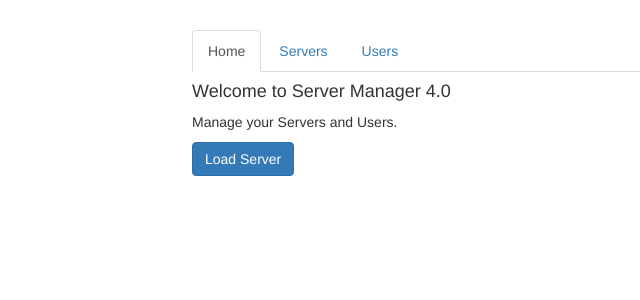
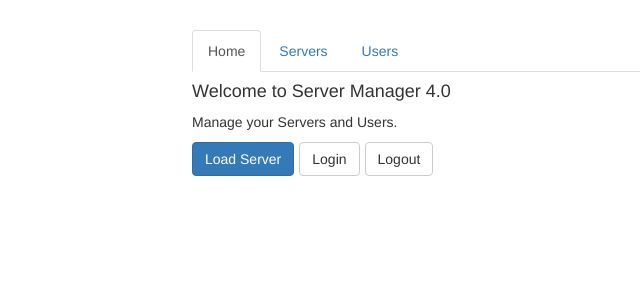
Before and after one commit to NovaBG03/routing, an Angular app: page / in a window 1280 px wide. Shown: the top 300 px of the page, without its empty margins (73-713 px from the left). Built offline with nearby package versions, Linux system fonts and the light colour scheme.

Commit message:
using fake auth

```diff
--- a/src/app/auth.service.ts
+++ b/src/app/auth.service.ts
@@ -11,11 +11,11 @@
     return promise;
   }
 
-  logIn() {
+  login() {
     this.loggedIn = true;
   }
 
-  logOut() {
+  logout() {
     this.loggedIn = false;
   }
 
--- a/src/app/home/home.component.css
+++ b/src/app/home/home.component.css
@@ -0,0 +1,3 @@
+.btn {
+  margin-right: 5px;
+}
--- a/src/app/home/home.component.html
+++ b/src/app/home/home.component.html
@@ -1,3 +1,5 @@
 <h4>Welcome to Server Manager 4.0</h4>
 <p>Manage your Servers and Users.</p>
 <button class="btn btn-primary" (click)="onLoadServer(1)">Load Server</button>
+<button class="btn btn-default" (click)="onLogin()">Login</button>
+<button class="btn btn-default" (click)="onLogout()">Logout</button>
--- a/src/app/home/home.component.ts
+++ b/src/app/home/home.component.ts
@@ -1,5 +1,6 @@
 import {Component, OnInit} from '@angular/core';
 import {Router} from "@angular/router";
+import {AuthService} from "../auth.service";
 
 @Component({
   selector: 'app-home',
@@ -8,7 +9,8 @@
 })
 export class HomeComponent implements OnInit {
 
-  constructor(private router: Router) {
+  constructor(private router: Router,
+              private authService: AuthService) {
   }
 
   ngOnInit() {
@@ -25,4 +27,12 @@
       });
   }
 
+  onLogin() {
+    this.authService.login();
+  }
+
+  onLogout() {
+    this.authService.logout();
+  }
+
 }
```
